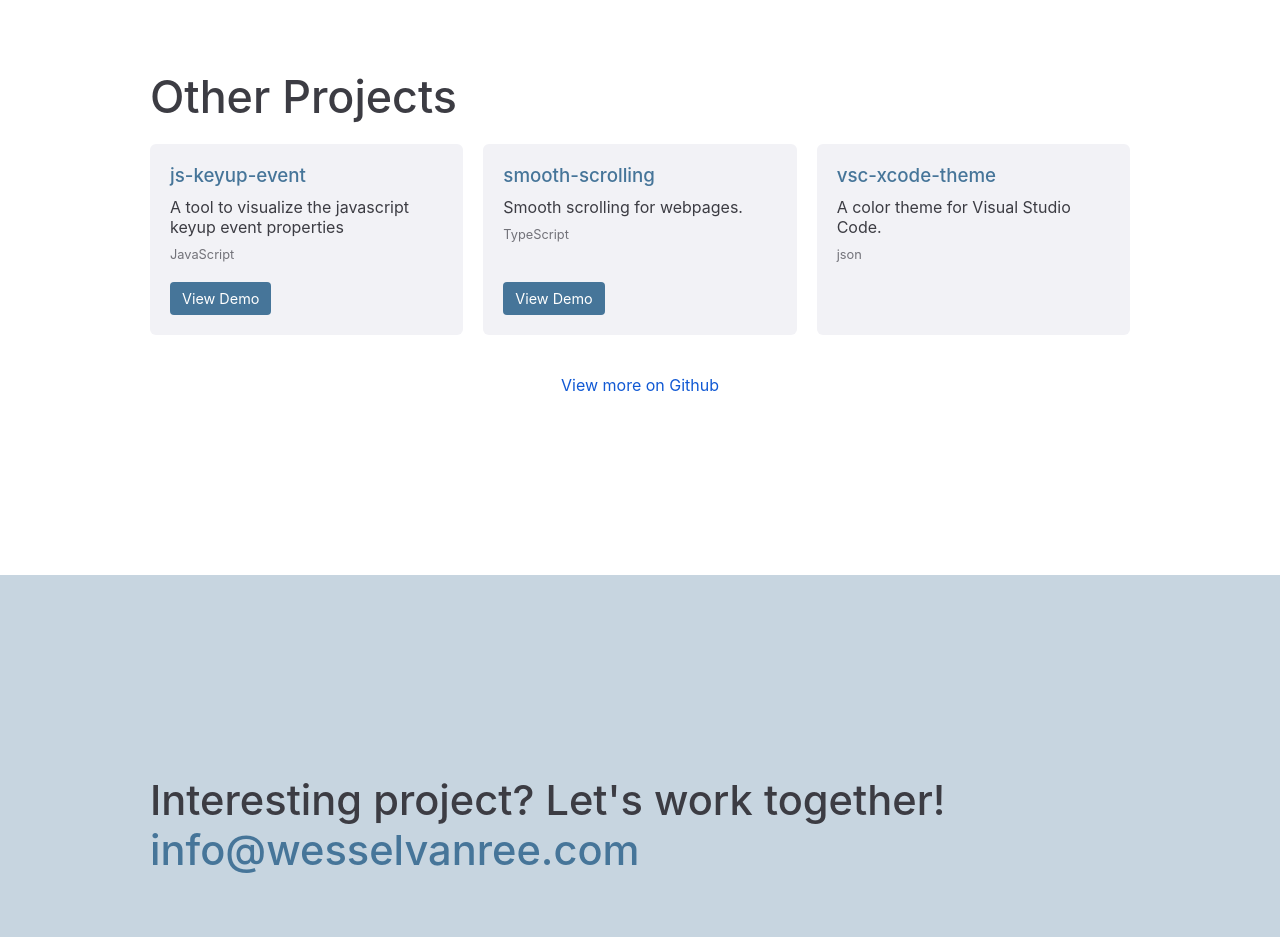
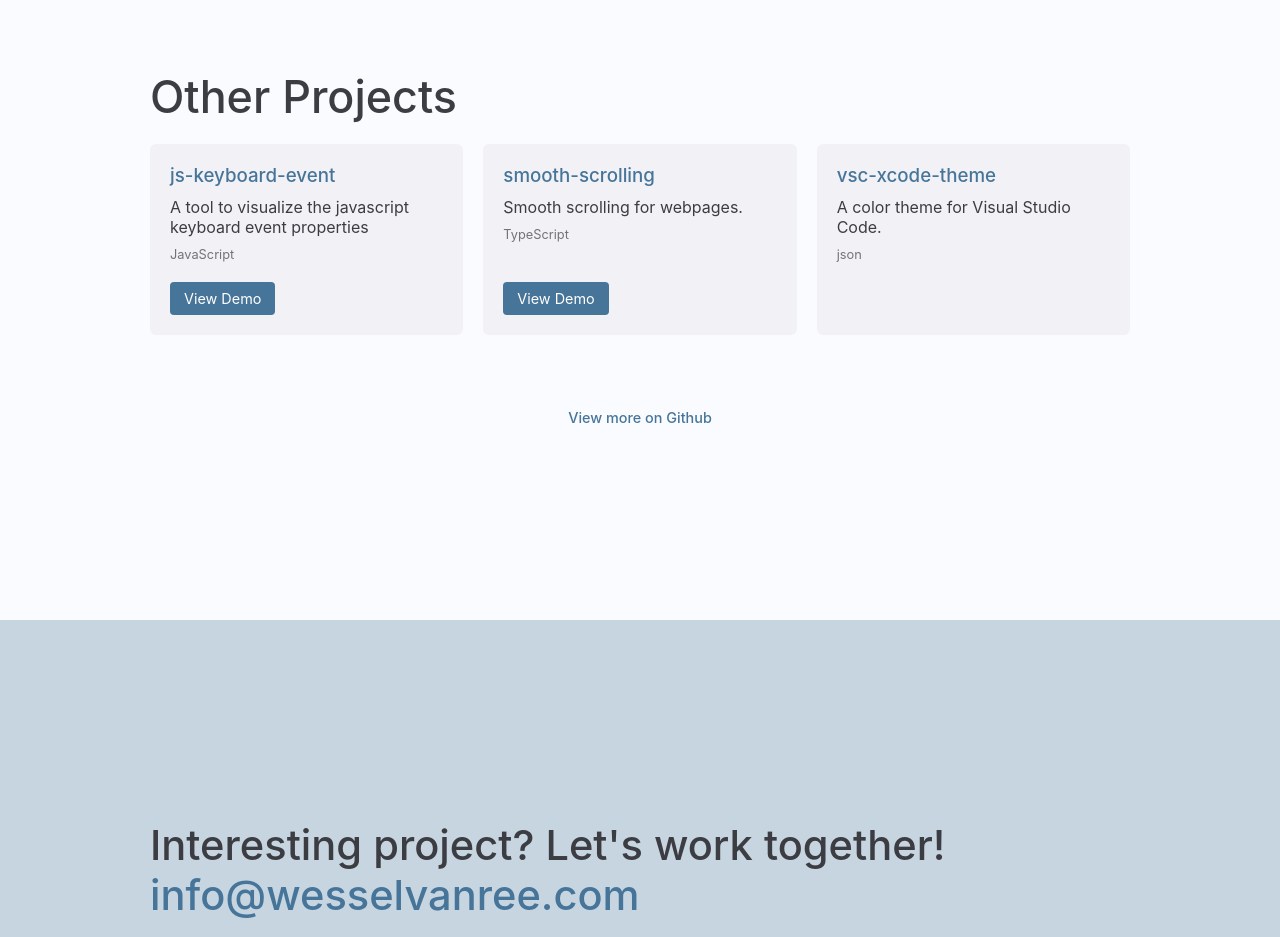
Before and after one commit to wesselvanree/portfolio, a React (Create React App) app: page / in a window 1280 px wide. Shown: the part 1520-2457 px from the top of the page. Built offline with nearby package versions, Linux system fonts and the light colour scheme.

Commit message:
improve ButtonLink component

```diff
--- a/src/components/ButtonLink/ButtonLink.scss
+++ b/src/components/ButtonLink/ButtonLink.scss
@@ -1,25 +1,35 @@
 @import '../../utils/variables';
 
 a.button {
-  padding: 8px 12px;
+  padding: 8px 14px;
   border-radius: 4px;
   transition: background-color 200ms ease-out;
   text-decoration: none;
   position: relative;
-  text-decoration: none !important;
-  color: white !important;
+  color: white;
+  text-decoration: none;
   background-color: $primary-color;
   font-size: 0.9em;
 }
 
-a.button:hover {
-  background-color: $primary-color-hover;
+a.button.button-secondary {
+  color: $primary-color;
+  background-color: $background-primary;
 }
 
-a.button.button-secondary {
-  background-color: $blue !important;
+a.size-large {
+  padding: 14px 30px;
+  border-radius: 8px;
+  font-weight: 500;
 }
 
-a.button.button-secondary:hover {
-  background-color: $blue-hover !important;
+body.js-no-touch {
+  a.button:hover {
+    text-decoration: none;
+    background-color: $primary-color-hover;
+  }
+
+  a.button.button-secondary:hover {
+    background-color: $background-secondary;
+  }
 }
--- a/src/components/ButtonLink/index.tsx
+++ b/src/components/ButtonLink/index.tsx
@@ -4,19 +4,39 @@ import './ButtonLink.scss';
 
 type Props = {
   label: string;
-  url: string;
+  href: string;
   style?: React.CSSProperties;
   color?: 'primary' | 'secondary';
+  external?: boolean;
+  size?: 'normal' | 'large';
+  ariaLabel?: string;
 };
 
-const ButtonLink = ({ label, url, color = 'primary', style }: Props) => {
+const ButtonLink = ({
+  label,
+  href,
+  color = 'primary',
+  style,
+  external = true,
+  size = 'normal',
+  ariaLabel = '',
+}: Props) => {
   return (
-    <ExternalLink
-      style={style}
-      text={label}
-      url={url}
-      className={`button button-${color}`}
-    />
+    <>
+      {external ? (
+        <ExternalLink
+          style={style}
+          label={label}
+          href={href}
+          className={`button button-${color} size-${size}`}
+          ariaLabel={ariaLabel}
+        />
+      ) : (
+        <a href={href} aria-label={ariaLabel}>
+          {label}
+        </a>
+      )}
+    </>
   );
 };
 
--- a/src/components/ExternalLink.tsx
+++ b/src/components/ExternalLink.tsx
@@ -1,27 +1,30 @@
 import React from 'react';
 
 interface Props {
-  text: string;
-  url: string;
+  label: string;
+  href: string;
   className?: string;
   style?: React.CSSProperties;
+  ariaLabel?: string;
 }
 
 export const ExternalLink = ({
-  text,
-  url,
+  label,
+  href,
   className,
   style,
+  ariaLabel = '',
 }: Props): JSX.Element => {
   return (
     <a
-      href={url}
+      href={href}
       className={typeof className === 'undefined' ? '' : className}
       target="_blank"
       rel="noopener noreferrer"
       style={style}
+      aria-label={ariaLabel}
     >
-      {text}
+      {label}
     </a>
   );
 };
--- a/src/components/Footer/index.tsx
+++ b/src/components/Footer/index.tsx
@@ -11,7 +11,7 @@ const Footer = () => {
     .map(({ name, url, external }, i) => (
       <li key={i}>
         {external ? (
-          <ExternalLink text={name} url={url} className="grey" />
+          <ExternalLink label={name} href={url} className="grey" />
         ) : (
           <a className="grey" href={url}>
             {name}
--- a/src/components/ProjectsHome/GithubProject.tsx
+++ b/src/components/ProjectsHome/GithubProject.tsx
@@ -12,7 +12,7 @@ const GithubProject = ({
   return (
     <div className="github-project">
       <div>
-        <a href={url} target="_blanc">
+        <a href={url} className="primary hover-underline" target="_blanc">
           <h3>{name}</h3>
         </a>
         <p className="github-project__description">{description}</p>
@@ -28,7 +28,7 @@ const GithubProject = ({
         <ButtonLink
           style={{ marginTop: '20px' }}
           label="View Demo"
-          url={demoUrl}
+          href={demoUrl}
         />
       ) : (
         ''
--- a/src/components/ProjectsHome/data.ts
+++ b/src/components/ProjectsHome/data.ts
@@ -44,10 +44,10 @@ export const githubProjects: GithubProjectItem[] = [
     topics: ['json'],
   },
   {
-    name: 'js-keyup-event',
-    url: 'https://github.com/wesselvanree/js-keyup-event',
-    description: 'A tool to visualize the javascript keyup event properties',
+    name: 'js-keyboard-event',
+    url: 'https://github.com/wesselvanree/js-keyboard-event',
+    description: 'A tool to visualize the javascript keyboard event properties',
     topics: ['JavaScript'],
-    demoUrl: 'https://wesselvanree.github.io/js-keyup-event/',
+    demoUrl: 'https://wesselvanree.github.io/js-keyboard-event/',
   },
 ];
--- a/src/components/ProjectsHome/index.tsx
+++ b/src/components/ProjectsHome/index.tsx
@@ -3,6 +3,7 @@ import './projects.scss';
 import Project from './Project';
 import GithubProject from './GithubProject';
 import { projects, githubProjects } from './data';
+import ButtonLink from '../ButtonLink';
 
 const Projects = () => {
   const githubProfile = 'https://github.com/wesselvanree';
@@ -49,13 +50,13 @@ const Projects = () => {
               padding: '0 10px',
             }}
           >
-            <a
+            <ButtonLink
               href={githubProfile}
-              aria-label="View my github profile"
-              target="_blanc"
-            >
-              View more on Github
-            </a>
+              label="View more on Github"
+              ariaLabel="View mt Github profile"
+              size="large"
+              color="secondary"
+            />
           </div>
         </div>
       </section>
--- a/src/components/ProjectsHome/projects.scss
+++ b/src/components/ProjectsHome/projects.scss
@@ -134,7 +134,7 @@ body.js-no-touch {
   }
 
   .github-projects {
-    margin-bottom: 30px;
+    margin-bottom: 50px;
     display: flex;
     flex-direction: column;
   }
@@ -151,8 +151,6 @@ body.js-no-touch {
     background-color: $background-secondary;
 
     a {
-      color: $primary-color;
-      text-decoration: none;
       margin: 0;
 
       h3 {
@@ -184,16 +182,6 @@ body.js-no-touch {
   }
 }
 
-body.js-no-touch {
-  #other-projects {
-    .github-project {
-      a:hover {
-        text-decoration: underline;
-      }
-    }
-  }
-}
-
 @media screen and (min-width: $breakpoint-tablet) {
   .project-showcase-container {
     padding-top: 140px;
--- a/src/index.scss
+++ b/src/index.scss
@@ -1,7 +1,4 @@
 @import './utils/variables';
-
-$background-primary: #ffffff;
-$navigationSecondaryBackground: #e2e2e2;
 
 // colors
 
@@ -48,6 +45,16 @@ a {
 
 a.grey {
   color: $text-secondary;
+}
+
+a.primary {
+  color: $primary-color;
+}
+
+body.js-no-touch {
+  a.underline-hover:hover {
+    text-decoration: underline;
+  }
 }
 
 body.js-no-touch a:hover {
```
